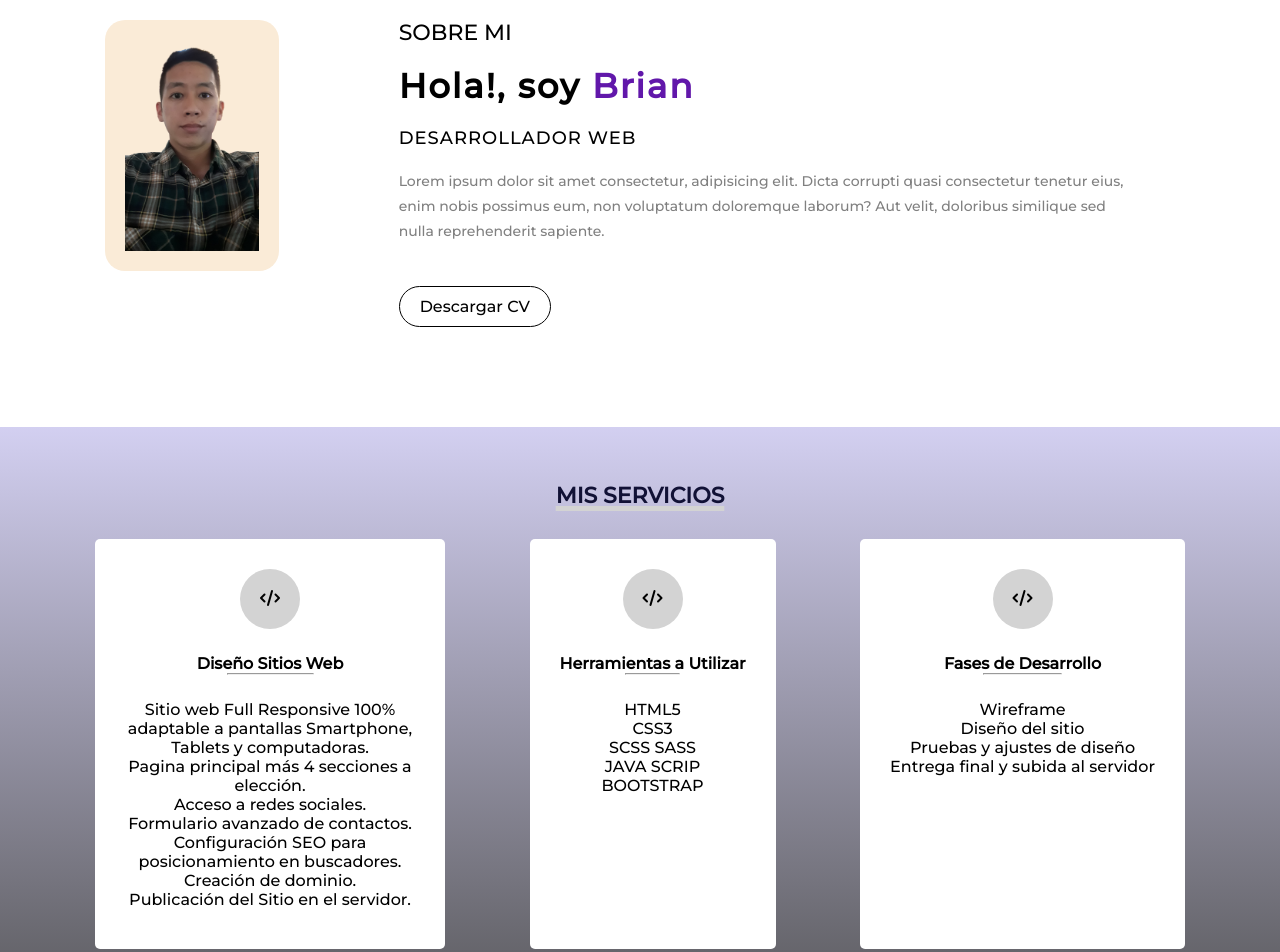
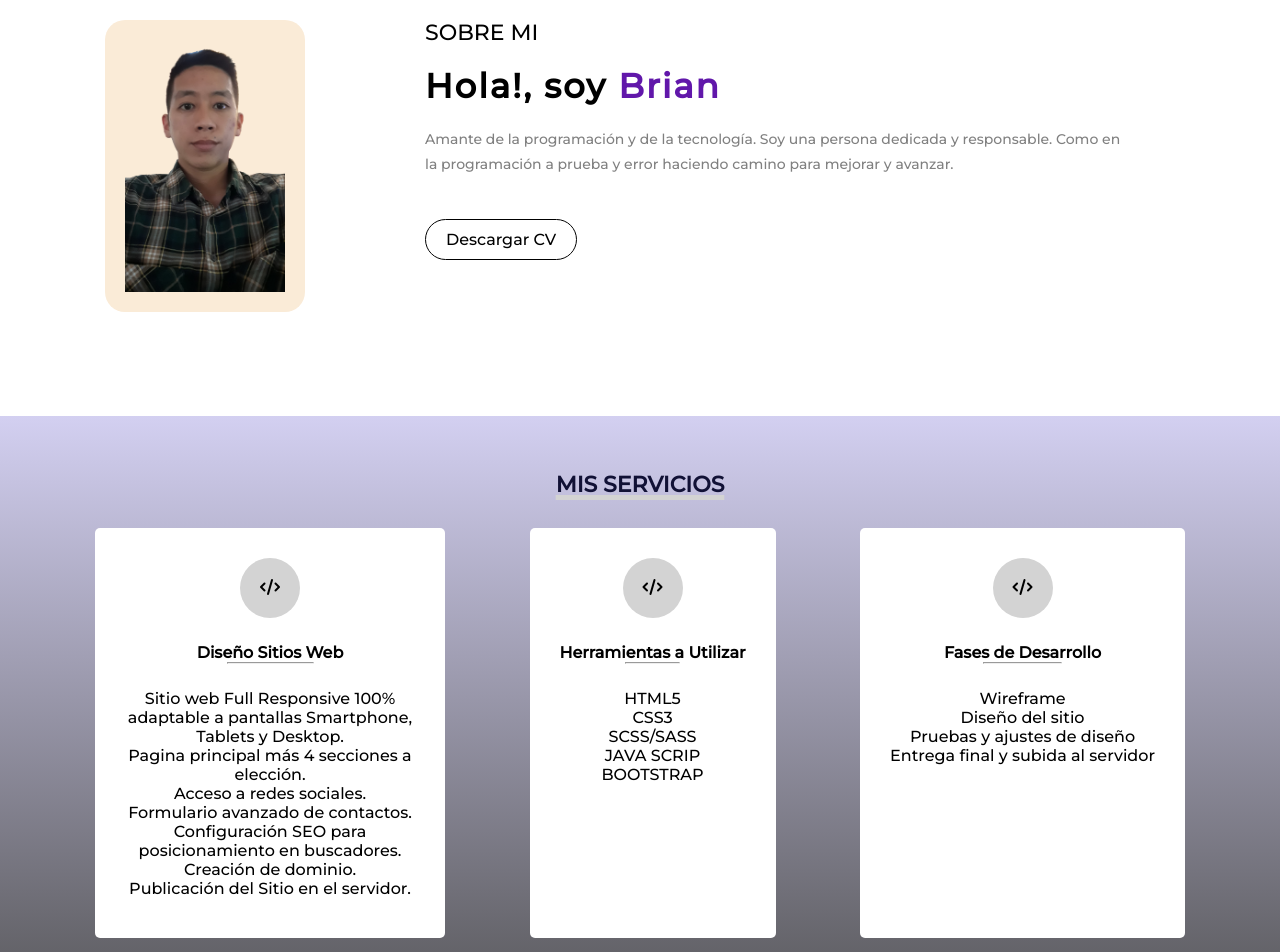
Before and after one commit to oshirobrian/portfolio-, a plain HTML site: page index.html in a window 1280 px wide. Shown: the part 880-1832 px from the top of the page. Drawn offline with nearby package versions, Linux system fonts and the light colour scheme.

Commit message:
Cambios en index

```diff
--- a/index.html
+++ b/index.html
@@ -46,7 +46,7 @@
             <div class="cont-ani">
                 <div class="presentacion">
                     <p class="bienvenida">Bienvenidos</p>
-                <h2>Soy <span>Brian Oshiro</span>, Desarrollador Web</h2>
+                    <h2>Soy <span>Brian Oshiro</span>, Desarrollador Front END</h2>
                     <p class="descripcion">
                         Diseños y Desarrollos de sitios digitales.<br /> Tenés una idea o proyecto? Trabajemos juntos!!!
                         <span><i class="fa-solid fa-face-smile-wink"></i></span></p>
@@ -64,10 +64,8 @@
         <div class="sobremi">
             <p class="titulo-seccion">Sobre Mi</p>
             <h2>Hola!, soy <span>Brian</span></h2>
-            <h3>Desarrollador Web</h3>
-            <p>Lorem ipsum dolor sit amet consectetur, adipisicing elit. Dicta corrupti quasi consectetur tenetur eius,
-                enim nobis possimus eum, non voluptatum doloremque laborum? Aut velit, doloribus similique sed nulla
-                reprehenderit sapiente.</p>
+            <p>Amante de la programación y de la tecnología. Soy una persona dedicada y responsable.
+                Como en la programación a prueba y error haciendo camino para mejorar y avanzar.</p>
             <a href="#">Descargar CV</a>
         </div>
     </section>
@@ -76,13 +74,13 @@
     <section id="servicios">
         <h3 class="titulo-seccion">MIS SERVICIOS</h3>
         <div class="fila">
-            <div  class="servicio">
+            <div class="servicio">
                 <span class="icono"><i class="fa-solid fa-code"></i></span>
                 <h4>Diseño Sitios Web</h4>
                 <hr>
                 <ul class="servicios-tag">
                     <li>Sitio web Full Responsive 100% adaptable a pantallas
-                        Smartphone, Tablets y computadoras.</li>
+                        Smartphone, Tablets y Desktop.</li>
                     <li>Pagina principal más 4 secciones a elección.</li>
                     <li>Acceso a redes sociales.</li>
                     <li>Formulario avanzado de contactos.</li>
@@ -98,7 +96,7 @@
                 <ul class="servicios-tag">
                     <li>HTML5</li>
                     <li>CSS3</li>
-                    <li>SCSS SASS</li>
+                    <li>SCSS/SASS</li>
                     <li>JAVA SCRIP</li>
                     <li>BOOTSTRAP</li>
                 </ul>
@@ -119,8 +117,7 @@
     </section>
 
     <!--comienzo HABILIDADES-->
-    <div class="contenedor-habilidades"
-        id="habilidades">
+    <div class="contenedor-habilidades" id="habilidades">
         <h3>Habilidades</h3>
         <div class="habilidades">
             <div class="info">
@@ -134,7 +131,7 @@
         <div class="habilidades">
             <div class="info">
                 <p><span class="lista"></span>CSS3</p>
-                <span">75%</span>
+                <span">85%</span>
             </div>
             <div class="barra">
                 <div id="css" class=""></div>
@@ -152,7 +149,7 @@
         <div class="habilidades">
             <div class="info">
                 <p><span class="lista"></span>JAVA SCRIP</p>
-                <span">45%</span>
+                <span">75%</span>
             </div>
             <div class="barra">
                 <div id="js" class=""></div>
@@ -170,7 +167,7 @@
         <div class="habilidades">
             <div class="info">
                 <p><span class="lista"></span>FRAMEWORK BOOTSTRAP</p>
-                <span>85%</span>
+                <span>95%</span>
             </div>
             <div class="barra">
                 <div id="botstrap" class=""></div>
```
Lines whose indentation alone changed are shown as unchanged.
